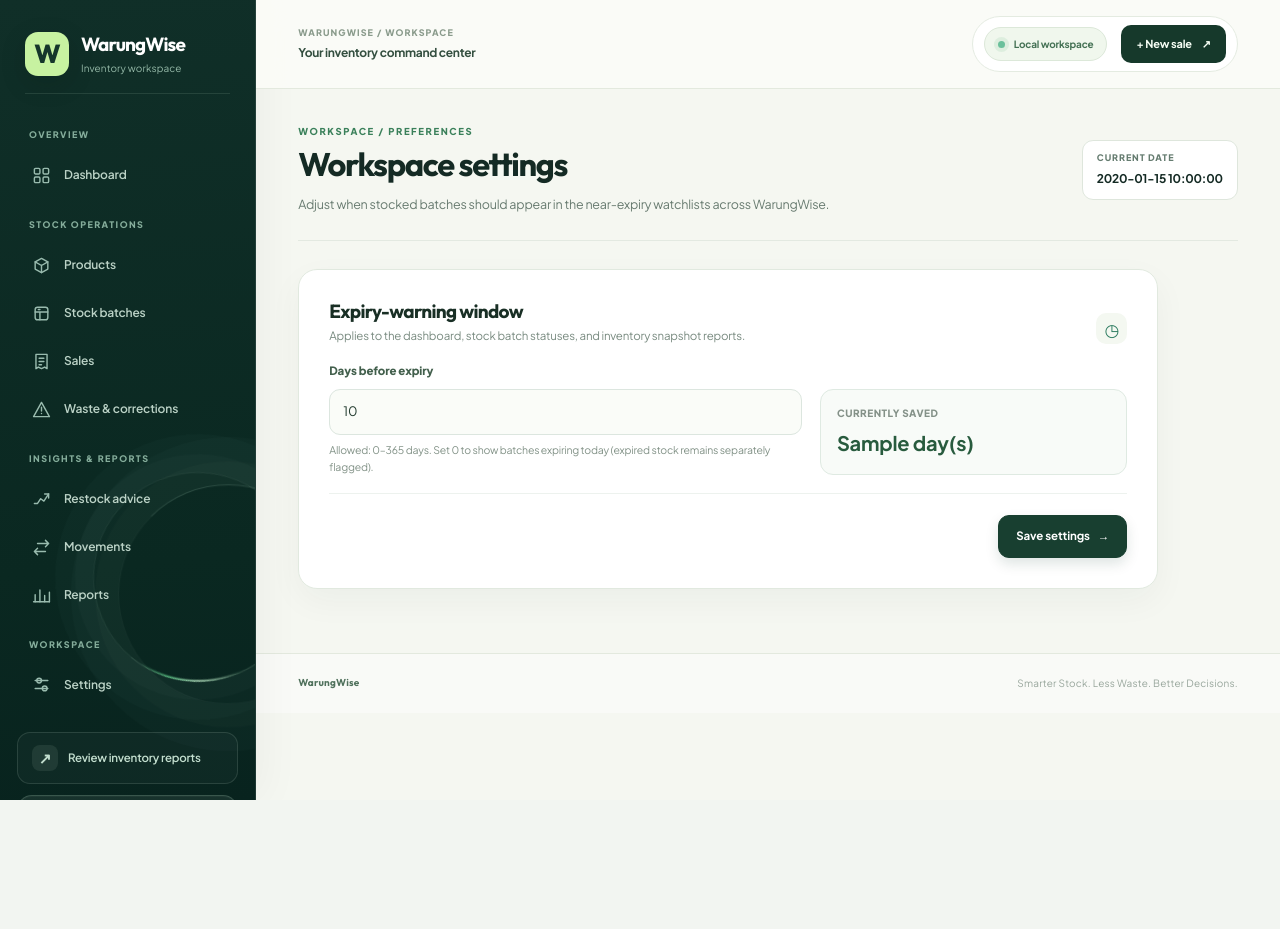
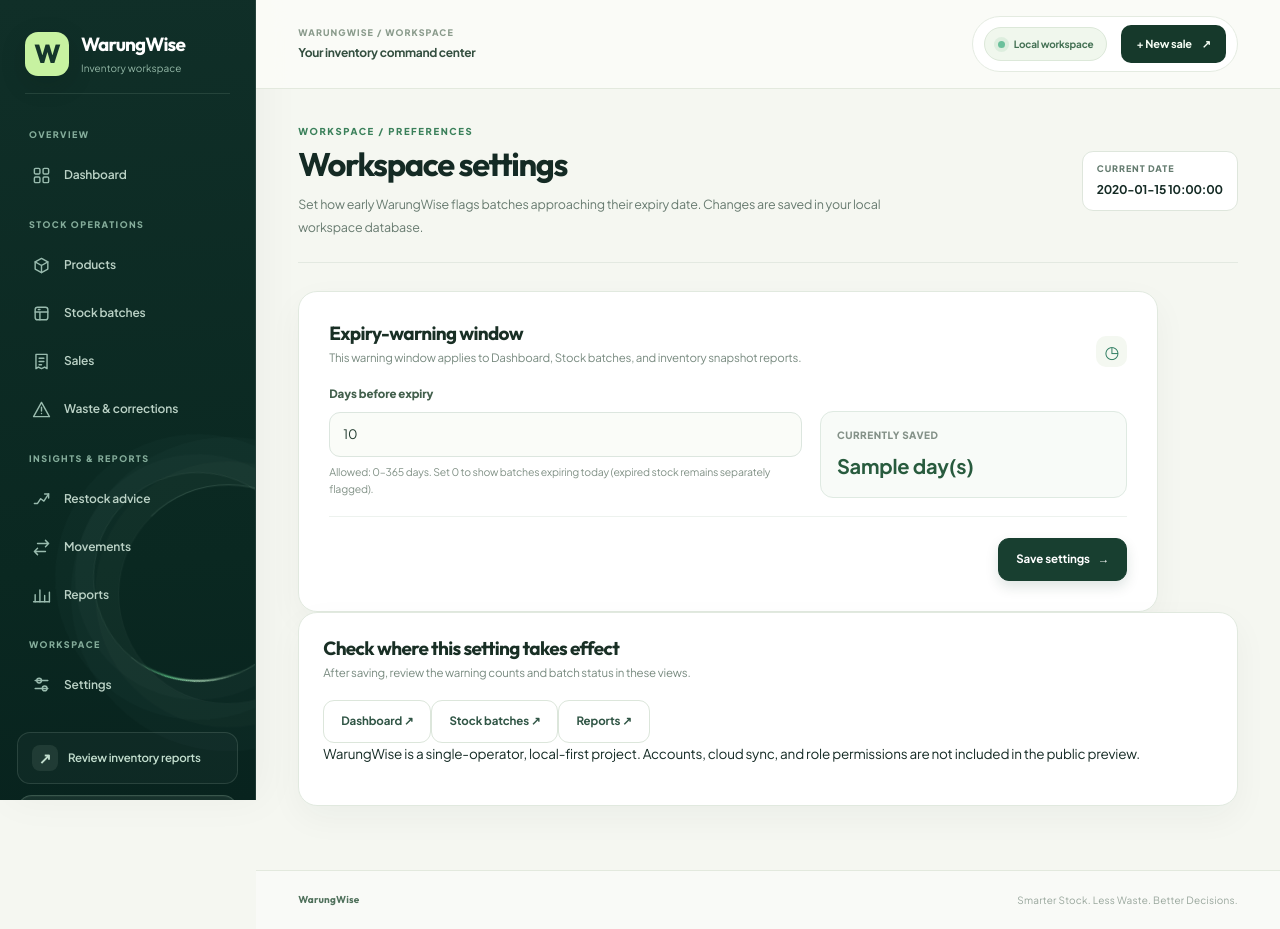
Before and after one commit to krisvan123/CS50X_FinalProject, a Flask app: template templates/settings.html in a window 1280 px wide. Before the commit the page ends 800 px from the top, so only its background shows below. Run offline with Flask 3, Linux system fonts and the light colour scheme; the template is opened without the code that fills it: most values are stand-ins (such as "Sample title", 1, 10 or a date in 2020).

Commit message:
fix: explain read-only Settings and add links to affected views

```diff
--- a/templates/settings.html
+++ b/templates/settings.html
@@ -6,25 +6,29 @@
     <div>
         <p class="eyebrow">WORKSPACE / PREFERENCES</p>
         <h1>Workspace settings</h1>
-        <p class="page-subtitle">Adjust when stocked batches should appear in the near-expiry watchlists across WarungWise.</p>
+        <p class="page-subtitle">Set how early WarungWise flags batches approaching their expiry date. Changes are saved in your local workspace database.</p>
     </div>
     <div class="date-chip"><span class="date-chip-label">CURRENT DATE</span><strong>{{ today }}</strong></div>
 </section>
 <section class="content-card settings-panel">
     <div class="section-heading">
-        <div><h2>Expiry-warning window</h2><p>Applies to the dashboard, stock batch statuses, and inventory snapshot reports.</p></div>
+        <div><h2>Expiry-warning window</h2><p>This warning window applies to Dashboard, Stock batches, and inventory snapshot reports.</p></div>
         <span class="card-symbol" aria-hidden="true">◷</span>
     </div>
+    {% if config.get('DEMO_READ_ONLY', False) %}
+    <div class="settings-readonly-message" role="status"><strong>Public demo · view-only settings</strong><p>This is a read-only preview. Run <code>python run_demo.py</code> locally to change settings and show the result.</p></div>
+    {% endif %}
     <form method="post" action="{{ url_for('settings') }}" class="settings-form" novalidate>
         <input type="hidden" name="csrf_token" value="{{ csrf_token() }}">
         <div class="form-field">
             <label for="expiry_warning_days">Days before expiry</label>
-            <input id="expiry_warning_days" name="expiry_warning_days" type="number" min="0" max="365" step="1" required value="{{ expiry_warning_days }}" {% if error %}aria-invalid="true" aria-describedby="expiry-days-error"{% endif %}>
+            <input id="expiry_warning_days" name="expiry_warning_days" type="number" min="0" max="365" step="1" required value="{{ expiry_warning_days }}" {% if error %}aria-invalid="true" aria-describedby="expiry-days-error"{% endif %} {% if config.get('DEMO_READ_ONLY', False) %}disabled{% endif %}>
             {% if error %}<p class="field-error" id="expiry-days-error">{{ error }}</p>{% endif %}
             <p class="field-hint">Allowed: 0–365 days. Set 0 to show batches expiring today (expired stock remains separately flagged).</p>
         </div>
         <div class="settings-current"><span>Currently saved</span><strong>{{ current_days }} day(s)</strong></div>
-        <div class="form-actions"><button class="button button-primary" type="submit">Save settings <span aria-hidden="true">→</span></button></div>
+        {% if not config.get('DEMO_READ_ONLY', False) %}<div class="form-actions"><button class="button button-primary" type="submit">Save settings <span aria-hidden="true">→</span></button></div>{% endif %}
     </form>
 </section>
+<section class="content-card settings-guide" aria-labelledby="settings-related-title"><div class="section-heading"><div><h2 id="settings-related-title">Check where this setting takes effect</h2><p>After saving, review the warning counts and batch status in these views.</p></div></div><div class="settings-related-links"><a class="button button-secondary" href="{{ url_for('index') }}">Dashboard ↗</a><a class="button button-secondary" href="{{ url_for('batches') }}">Stock batches ↗</a><a class="button button-secondary" href="{{ url_for('reports') }}">Reports ↗</a></div><p class="settings-scope-note">WarungWise is a single-operator, local-first project. Accounts, cloud sync, and role permissions are not included in the public preview.</p></section>
 {% endblock %}
```
